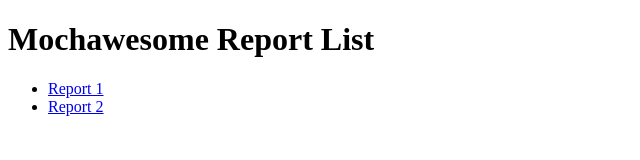
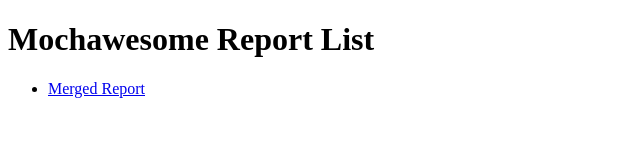
Before and after one commit to YoussefKorbi/githubpagesTest, a plain HTML site: page mochawesome-report/reports/index.html in a window 1280 px wide. Shown: the whole page, without its empty margins (0-640 px from the left). Drawn offline with Linux system fonts and the light colour scheme.

Commit message:
Update index.html

```diff
--- a/mochawesome-report/reports/index.html
+++ b/mochawesome-report/reports/index.html
@@ -8,9 +8,8 @@
 <body>
   <h1>Mochawesome Report List</h1>
   <ul>
-    <li><a href="mochawesome_001.json">Report 1</a></li>
-    <li><a href="mochawesome_002.json">Report 2</a></li>
-    <!-- Add more report links here -->
+    <li><a href="merged-output.html">Merged Report</a></li>
+    <!-- Add more report links here if needed -->
   </ul>
 </body>
 </html>
```
